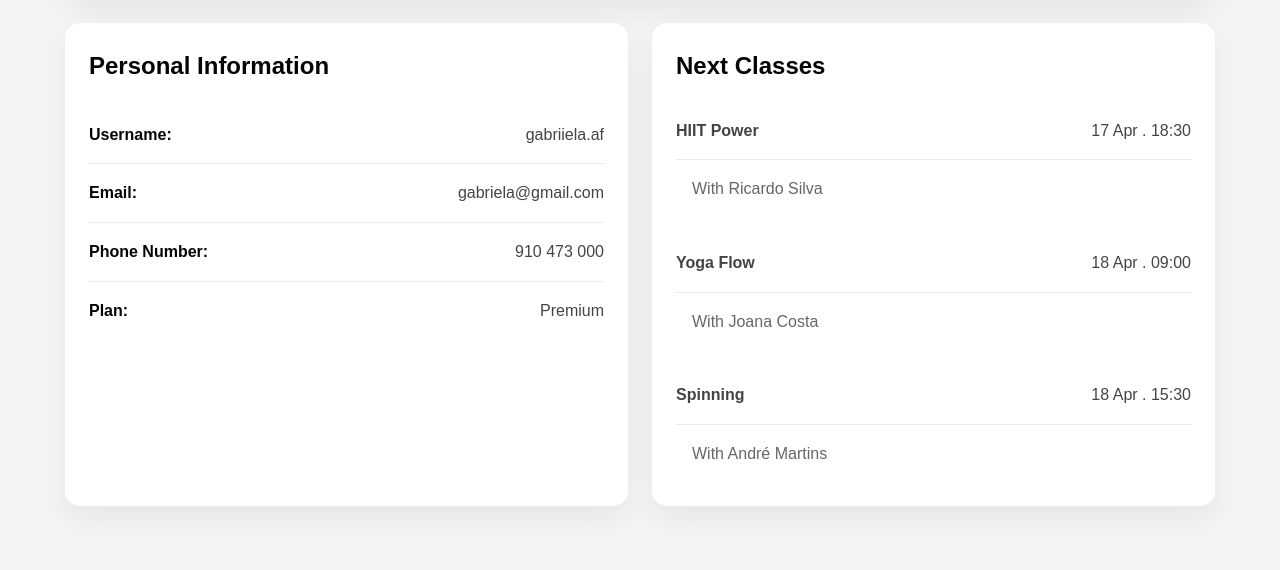
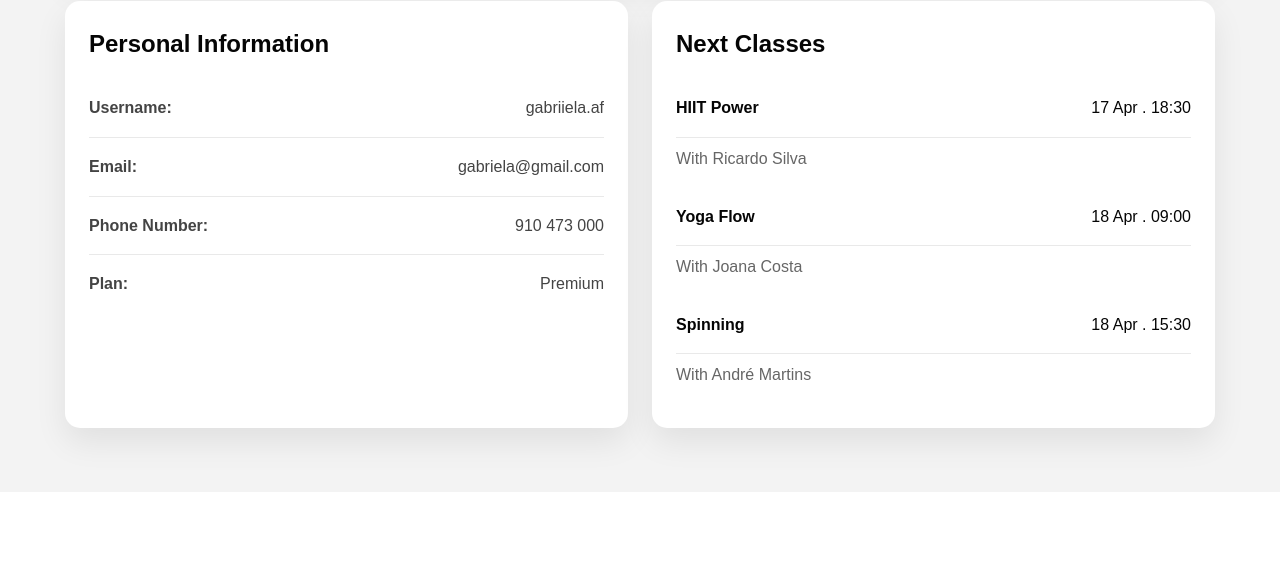
Before and after one commit to FEUP-LTW-2026/ltw-project-ltw12g02, a PHP site: page /html/profile.html in a window 1280 px wide. Shown: the part 400-970 px from the top of the page. After the commit the page ends 868 px from the top, so only its background shows below. Run offline with PHP 8.4, Linux system fonts and the light colour scheme.

Commit message:
profile_style.css implemented on style.css

```diff
--- a/html/profile.html
+++ b/html/profile.html
@@ -4,11 +4,11 @@
     <head>
         <title>PowerPIT - Profile</title>
 
-    <link rel="stylesheet" href="profile_style.css">
+    <link rel="stylesheet" href="style.css">
 
     </head>
 
-    <body>
+    <body class="profile-page">
         <header class="site-header">
             <label for="menu-check" id="menu-icon">
             &#9776;
@@ -29,7 +29,7 @@
             </div>
         </header>
         <main>
-            <section class="member">
+            <section class="profile-member">
                     <header>
                         <img src="https://picsum.photos/600/300" alt="ExerciseExample" height="100" width="200">
 
@@ -39,7 +39,7 @@
                     </header>
             </section>
 
-            <section class="personal_information">
+            <section class="profile-information">
                 <header>
                     <h3>Personal Information</h3>
                 </header>
@@ -52,7 +52,7 @@
             </section>
 
 
-            <section class="next_classes">
+            <section class="next-classes">
                 <header>
                     <h3>Next Classes</h3>
                 </header>
--- a/html/profile_style.css
+++ /dev/null
@@ -1,257 +0,0 @@
-:root {
-  --lime: #b7ff00;
-  --lime-soft: #d8ff66;
-  --black: #050505;
-  --black-2: #101010;
-  --white: #ffffff;
-  --gray-bg: #f4f4f4;
-  --gray-card: #f8f8f8;
-  --gray-text: #666666;
-  --border: #eaeaea;
-  --shadow: 0 12px 30px rgba(0, 0, 0, 0.06);
-  --radius: 22px;
-}
-
-* {
-  margin: 0;
-  padding: 0;
-  box-sizing: border-box;
-}
-
-html {
-  scroll-behavior: smooth;
-}
-
-body {
-  font-family: Arial, Helvetica, sans-serif;
-  background: var(--gray-bg);
-  color: var(--black);
-  line-height: 1.6;
-}
-
-a {
-  text-decoration: none;
-  color: inherit;
-}
-
-img {
-  display: block;
-  max-width: 100%;
-}
-
-ul,
-dl {
-  margin: 0;
-  padding: 0;
-}
-
-li {
-  list-style: none;
-}
-
-/* HEADER */
-body > header {
-  position: sticky;
-  top: 0;
-  z-index: 1000;
-  min-height: 88px;
-  background: rgba(5, 5, 5, 0.96);
-  backdrop-filter: blur(12px);
-  border-bottom: 1px solid rgba(255, 255, 255, 0.06);
-  width: 100%;
-  padding: 0 4%;
-  display: flex;
-  align-items: center;
-  justify-content: space-between;
-  gap: 2rem;
-}
-
-body > header > a img {
-  width: 110px;
-  height: auto;
-  object-fit: contain;
-  border-radius: 8px;
-}
-
-#tabs ul {
-  list-style: none;
-  display: flex;
-  flex-direction: row;
-  justify-content: space-between;
-  gap: 5em;
-}
-
-.tab {
-  color: white;
-  text-decoration: none;
-  text-transform: uppercase;
-  font-weight: bold;
-  font-size: 1rem;
-  padding-bottom: 1em;
-  transition: color 0.2s ease;
-}
-
-.tab:hover {
-  color: var(--lime-soft);
-  border-bottom: 3px solid var(--lime-soft);
-}
-
-.signup {
-  padding-top: 1em;
-}
-
-.small-button,
-.small-button-light {
-  display: inline-block;
-  padding: 0.8rem 1.3rem;
-  border-radius: 999px;
-  font-weight: 800;
-  transition: 0.25s ease;
-}
-
-.small-button {
-  color: var(--white);
-}
-
-.small-button-light {
-  background: var(--lime);
-  color: var(--black);
-}
-
-.small-button-light:hover {
-  background: var(--lime-soft);
-  transform: translateY(-2px);
-}
-
-/* MAIN */
-main {
-  width: min(1150px, 90%);
-  margin: 0 auto;
-  padding: 2rem 0 4rem;
-  display: grid;
-  grid-template-columns: 1fr 1fr;
-  gap: 1.5rem;
-}
-
-/* GENERAL CARDS */
-main > section {
-  background: var(--white);
-  border-radius: 15px;
-  padding: 1.5rem;
-  box-shadow: var(--shadow);
-}
-
-main > section > header {
-  margin-bottom: 1rem;
-}
-
-main > section > header h3 {
-  font-size: 1.5rem;
-  color: var(--black);
-}
-
-/* MEMBER */
-.member {
-  grid-column: 1 / -1;
-  background:
-    linear-gradient(135deg, rgba(0, 0, 0, 0.95), rgba(0, 0, 0, 0.80)),
-    url("https://images.unsplash.com/photo-1517836357463-d25dfeac3438?auto=format&fit=crop&w=1600&q=80") center/cover no-repeat;
-  color: var(--white);
-  padding: 2rem;
-  overflow: hidden;
-}
-
-.member > header {
-  display: grid;
-  grid-template-columns: 170px 1fr;
-  grid-template-rows: auto auto auto;
-  column-gap: 1.5rem;
-  row-gap: 0.2rem;
-  align-items: center;
-  margin-bottom: 1.4rem;
-}
-
-.member > header img {
-  grid-row: 1 / 4;
-  width: 170px;
-  height: 170px;
-  object-fit: cover;
-  border-radius: 22px;
-}
-
-.member > header h3:first-of-type {
-  font-size: 0.82rem;
-  text-transform: uppercase;
-  letter-spacing: 0.16em;
-  color: var(--lime);
-  margin: 0;
-}
-
-.member > header h3:last-of-type {
-  font-size: 2rem;
-  color: var(--white);
-  line-height: 1.1;
-  margin: 0;
-}
-
-.member > header p {
-  color: rgba(255, 255, 255, 0.78);
-  margin: 0;
-}
-
-
-/* PERSONAL INFORMATION */
-.personal_information {
-  padding: 1.5rem;
-}
-
-.personal_information > header {
-  margin-bottom: 1.25rem;
-}
-
-.personal_information ul {
-  display: grid;
-  gap: 0;
-}
-
-.personal_information li {
-  display: flex;
-  justify-content: space-between;
-  gap: 1rem;
-  padding: 1rem 0;
-  border-bottom: 1px solid var(--border);
-  color: var(--gray-dark, #444);
-}
-
-.personal_information li:last-child {
-  border-bottom: none;
-}
-
-.personal_information strong {
-  color: var(--black);
-  font-weight: 700;
-  min-width: 120px;
-}
-
-/* NEXT CLASSES */
-.next_classes dl {
-  display: grid;
-  gap: 1rem;
-}
-
-.next_classes dt {
-  padding: 1rem 1rem 0.25rem;
-  color: var(--black);
-  display: flex;
-  justify-content: space-between;
-  gap: 1rem;
-  padding: 1rem 0;
-  border-bottom: 1px solid var(--border);
-  color: var(--gray-dark, #444);
-}
-
-.next_classes dd {
-  padding: 0 1rem 1rem;
-  margin-left: 0;
-  color: var(--gray-text);
-}
--- a/html/style.css
+++ b/html/style.css
@@ -68,8 +68,6 @@ main {
   margin-bottom: 2.5rem;
 }
 
-
-
 #class-header img {
   width: min(760px, 100%);
   height: auto;
@@ -117,20 +115,16 @@ main {
   align-items: start;
 }
 
-
 .class-text h2 {
   font-size: 1.8rem;
   margin-bottom: 0.85rem;
   color: var(--black);
 }
 
-
-
 .class-text p {
   color: #444;
   max-width: 60ch;
 }
-
 
 .class-details {
   margin-top: 6rem;
@@ -409,13 +403,127 @@ main {
   border-radius: var(--radius);
 }
 
-
 .main-footer {
   background-color: var(--black);
   color: gray;
   text-align: center;
   padding: 1em;
   margin-bottom: 0%;
+}
+
+/* PROFILE PAGE */
+.profile-page main {
+  width: 1150px;
+  margin: 0 auto;
+  padding: 2rem 0 4rem;
+  display: grid;
+  grid-template-columns: 1fr 1fr;
+  gap: 1.5rem;
+}
+
+.profile-page main > section {
+  background: var(--white);
+  border-radius: 15px;
+  padding: 1.5rem;
+  box-shadow: var(--shadow);
+}
+
+.profile-page main > section > header {
+  margin-bottom: 1rem;
+}
+
+.profile-page main > section > header h3 {
+  font-size: 1.5rem;
+  color: var(--black);
+}
+
+/* PROFILE MEMBER */
+.profile-page .profile-member {
+  grid-column: 1 / -1;
+  background:
+    linear-gradient(135deg, rgba(0, 0, 0, 0.95), rgba(0, 0, 0, 0.80)),
+    url("https://images.unsplash.com/photo-1517836357463-d25dfeac3438?auto=format&fit=crop&w=1600&q=80") center/cover no-repeat;
+  color: var(--white);
+  padding: 2rem;
+  overflow: hidden;
+}
+
+.profile-page .profile-member > header {
+  display: grid;
+  grid-template-columns: 170px 1fr;
+  grid-template-rows: auto auto auto;
+  column-gap: 1.5rem;
+  row-gap: 0.2rem;
+  align-items: center;
+  margin-bottom: 0;
+}
+
+.profile-page .profile-member > header img {
+  grid-row: 1 / 4;
+  width: 170px;
+  height: 170px;
+  object-fit: cover;
+  border-radius: 22px;
+}
+
+.profile-page .profile-member > header h3:first-of-type {
+  font-size: 0.82rem;
+  text-transform: uppercase;
+  letter-spacing: 0.16em;
+  color: var(--lime);
+  margin: 0;
+}
+
+.profile-page .profile-member > header h3:last-of-type {
+  font-size: 2rem;
+  color: var(--white);
+  line-height: 1.1;
+  margin: 0;
+}
+
+.profile-page .profile-member > header p {
+  color: rgba(255, 255, 255, 0.78);
+  margin: 0;
+}
+
+/* PROFILE INFORMATION */
+.profile-page .profile-information ul {
+  display: grid;
+  gap: 0;
+}
+
+.profile-page .profile-information li {
+  display: flex;
+  justify-content: space-between;
+  gap: 1rem;
+  padding: 1rem 0;
+  border-bottom: 1px solid var(--border);
+  color: #444;
+}
+
+.profile-page .profile-information li:last-child {
+  border-bottom: none;
+}
+
+/* NEXT CLASSES */
+.profile-page .next-classes dl {
+  display: grid;
+  gap: 0;
+}
+
+.profile-page .next-classes dt {
+  display: flex;
+  justify-content: space-between;
+  gap: 1rem;
+  padding: 1rem 0;
+  border-bottom: 1px solid var(--border);
+  color: var(--black);
+}
+
+.profile-page .next-classes dd {
+  padding: 0.5rem 0 1rem;
+  margin-left: 0;
+  color: var(--gray-text);
 }
 
 /* FORM SECTION */
@@ -487,6 +595,8 @@ main {
   font-weight: bold;
 }
 
+/* LINKS REGISTER and LOGIN */
+
 .register_link::before {
   content: "Don't have an account?  ";
   color: var(--gray-text);
```
